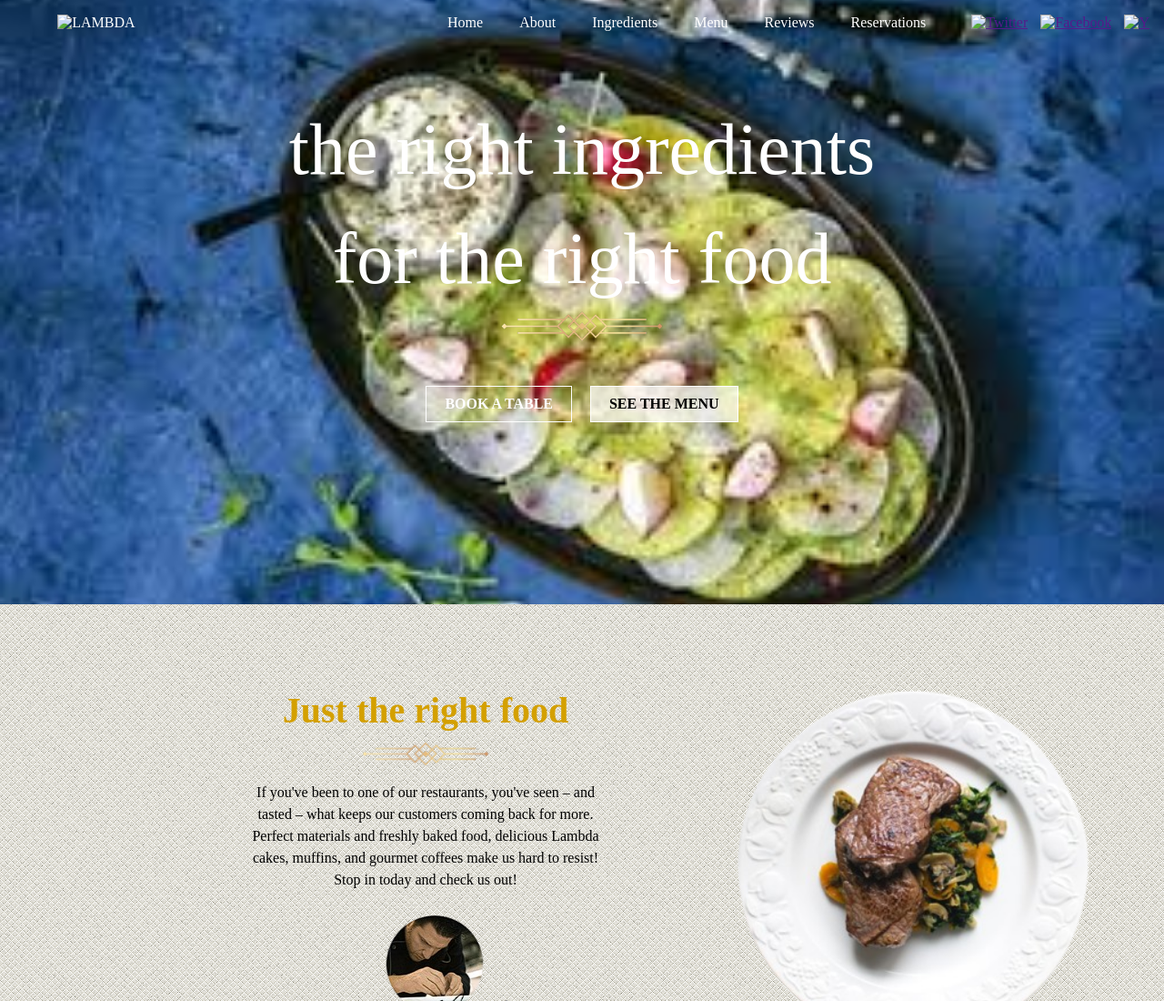
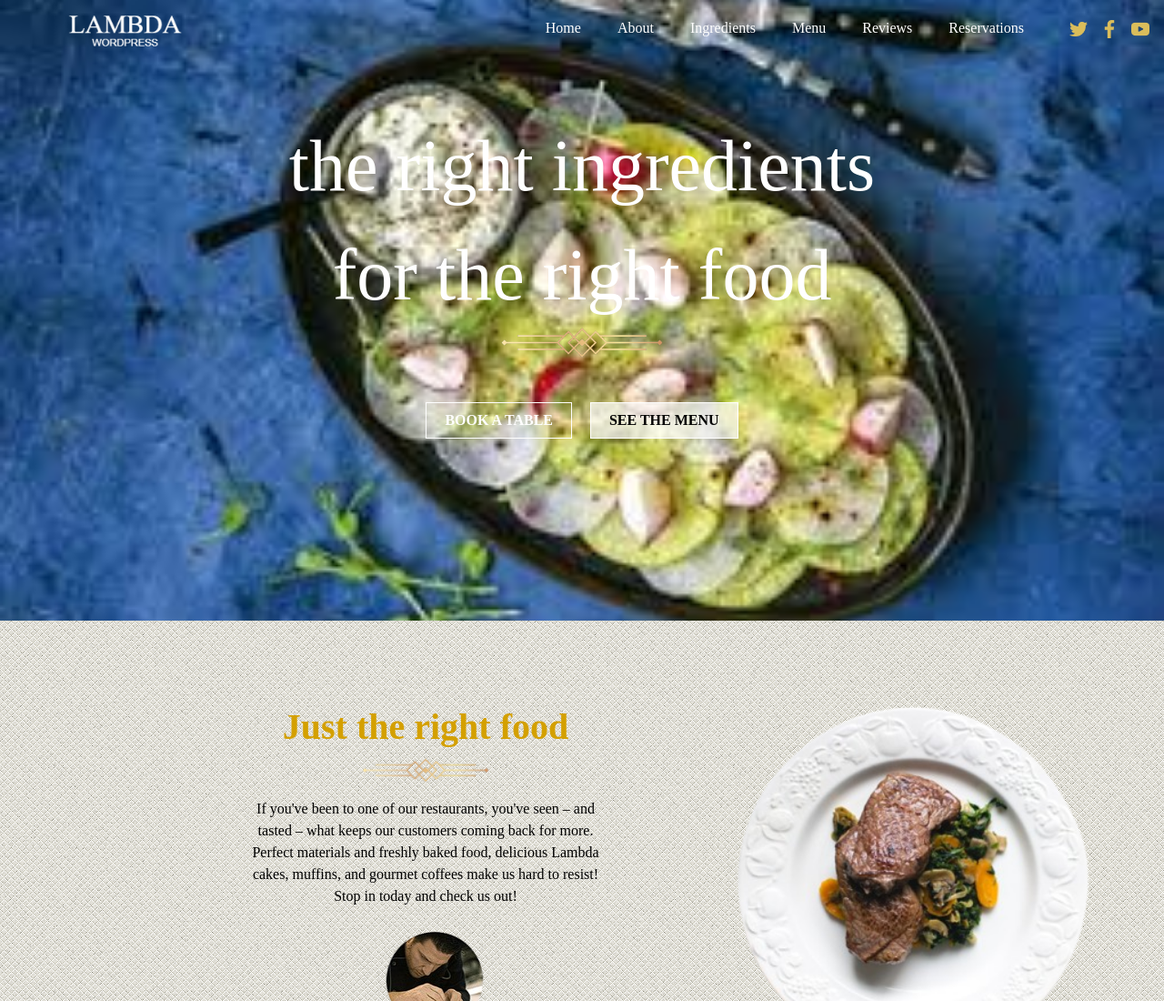
Before and after one commit to Ffs3rfx/Lr10, a plain HTML site: page index.html in a window 1280 px wide. Shown: the top 1100 px of the page at 91% size. Drawn offline with Linux system fonts and the light colour scheme; files whose address does not match are found by name.

Commit message:
Update index.html

```diff
--- a/index.html
+++ b/index.html
@@ -13,7 +13,7 @@
 <!-- Перша секція -->
  <header class="hero">
         <nav class="navbar">
-            <div class="logo"><img src="img/LAMBDA.png" alt="LAMBDA"></div>
+            <div class="logo"><img src="LAMBDA.png" alt="LAMBDA"></div>
             <ul class="menu">
                 <li><a href="">Home</a></li>
                 <li><a href="">About</a></li>
@@ -22,9 +22,9 @@
                 <li><a href="">Reviews</a></li>
                 <li><a href="">Reservations</a></li>
             <div class="social">
-                <a href=""><img src="img/t.png" alt="Twitter"></a>
-                <a href=""><img src="img/f.png" alt="Facebook"></a>
-                <a href=""><img src="img/Y.png" alt="Y"></a>
+                <a href=""><img src="t.png" alt="Twitter"></a>
+                <a href=""><img src="f.png" alt="Facebook"></a>
+                <a href=""><img src="Y.png" alt="Y"></a>
             </div>
 
             </ul>
```
